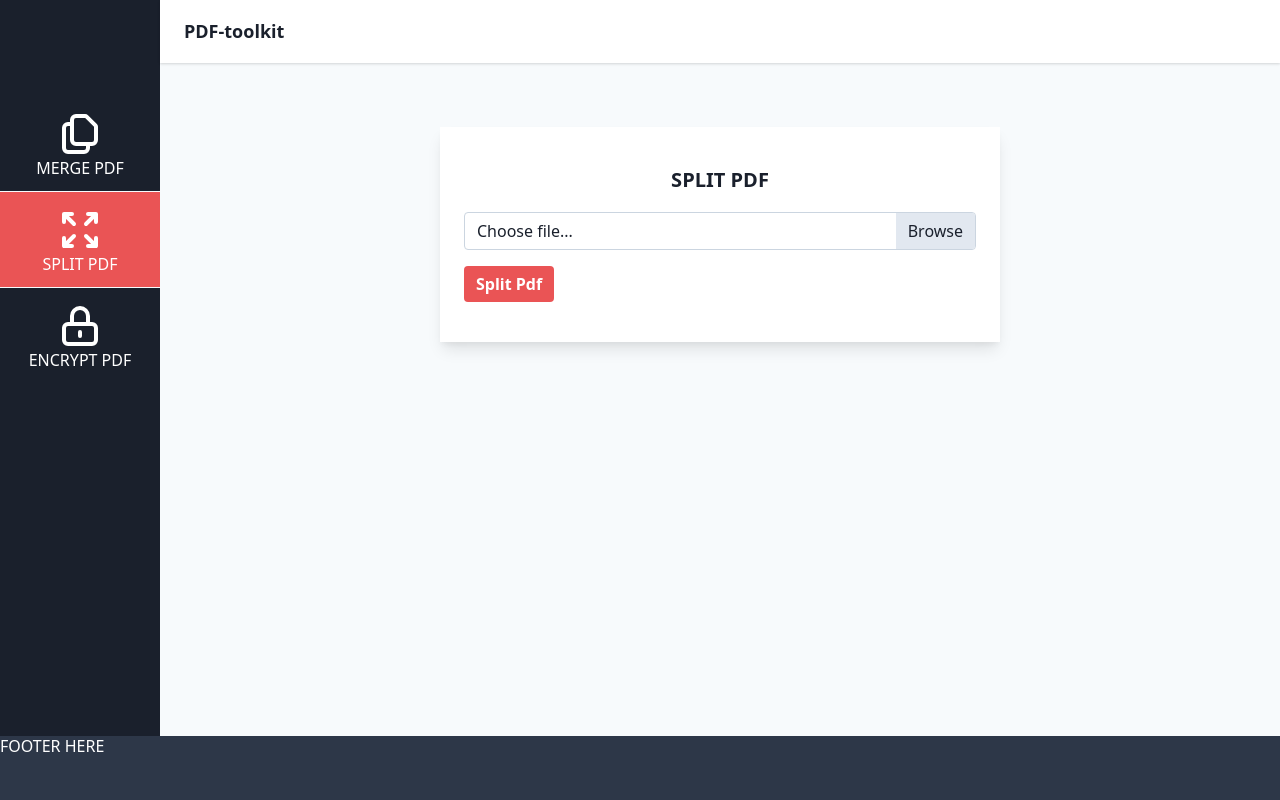
After one commit to ofemmy/pdfToolkit, a Flask app: page /split in a window 1280 px wide. The commit adds this page. Run offline with Flask 2, Linux system fonts and the light colour scheme; style sheets or scripts are compiled from the project's sources; some libraries are stand-ins or nearby versions.

Commit message:
finished split_pdf view

```diff
--- a/app/__init__.py
+++ b/app/__init__.py
@@ -9,3 +9,4 @@ app.config["ALLOWED_EXTENSION"] = ".pdf"
 app.config["MAX_CONTENT_LENGTH"] = 6 * 1024 * 1024
 from app import merge_pdf_views
 from app import split_pdf_views
+from app import encrypt_pdf_views
--- a/app/merge_pdf_views.py
+++ b/app/merge_pdf_views.py
@@ -6,7 +6,7 @@ from app.utils import verify_filenames, merge_pdfs
 
 
 @app.route("/", methods=["GET", "POST"])
-def index():
+def merge():
     form = MergeForm()
     if form.validate_on_submit():
         uploaded_files = [file["file"] for file in form.documents.data if file["file"]]
--- a/app/split_pdf_views.py
+++ b/app/split_pdf_views.py
@@ -0,0 +1,20 @@
+from flask import render_template
+from werkzeug.utils import secure_filename
+
+from app import app
+from app.forms import SplitForm
+from app.utils import split_pdf, clean_up_uploads
+
+
+@app.route("/split", methods=["GET", "POST"])
+def split():
+    form = SplitForm()
+    if form.validate_on_submit():
+        uploaded_file = form.pdf.data
+        uploaded_file.name = uploaded_file.name if secure_filename(uploaded_file.filename) else "uploaded_file"
+        is_done = split_pdf(uploaded_file)
+        if is_done:
+            clean_up_uploads()
+            print("done")
+            # return redirect(url_for("output", mode="split"))
+    return render_template("split.html", form=form, page_title="split")
--- a/app/templates/base.html
+++ b/app/templates/base.html
@@ -11,7 +11,7 @@
     <nav class="flex-grow-0 bg-gray-900 w-40 min-h-full hidden md:block">
         <ul class="text-white uppercase flex flex-col justify-center items-center mt-24">
             <li class="hover:bg-gray-800 w-full h-24 flex justify-center items-center border-b border-gray-100 {{ 'bg-secondary hover:bg-secDark' if page_title=='merged' }}">
-                <a href="#" class="block w-full flex flex-col justify-center items-center">
+                <a href="{{ url_for("merge") }}" class="block w-full flex flex-col justify-center items-center">
                     <svg class="w-12" xmlns="http://www.w3.org/2000/svg" fill="none" viewBox="0 0 24 24"
                          stroke="currentColor">
                         <path stroke-linecap="round" stroke-linejoin="round" stroke-width="2"
@@ -21,7 +21,7 @@
                 </a>
             </li>
             <li class="hover:bg-gray-800 w-full h-24 flex justify-center items-center border-b border-gray-100 {{ 'bg-secondary hover:bg-secDark' if page_title=='split' }}">
-                <a href="#" class="block w-full flex flex-col justify-center items-center">
+                <a href="{{ url_for("split") }}" class="block w-full flex flex-col justify-center items-center">
                     <svg class="w-12" xmlns="http://www.w3.org/2000/svg" fill="none" viewBox="0 0 24 24"
                          stroke="currentColor">
                         <path stroke-linecap="round" stroke-linejoin="round" stroke-width="2"
@@ -31,7 +31,7 @@
                 </a>
             </li>
             <li class="hover:bg-gray-800 w-full h-24 flex justify-center items-center {{ 'bg-secondary hover:bg-secDark' if page_title=='encrypt' }}">
-                <a href="#" class="block w-full flex flex-col justify-center items-center">
+                <a href="{{ url_for("encrypt") }}" class="block w-full flex flex-col justify-center items-center">
 
                     <svg class="w-12" xmlns="http://www.w3.org/2000/svg" fill="none" viewBox="0 0 24 24"
                          stroke="currentColor">
@@ -49,7 +49,6 @@
             <div class="flex justify-between items-center">
                 <div class="text-lg font-bold">
                     <a href="#">PDF-toolkit</a>
-                    <a href="#">{{ page_title }}</a>
                 </div>
                 <div id="hamburger">
                     <svg class="w-6 cursor-pointer md:hidden" xmlns="http://www.w3.org/2000/svg" fill="none"
@@ -61,11 +60,11 @@
                 </div>
             </div>
             <ul class="hidden md:hidden mt-2" id="menu">
-                <li class=" hover:text-secondary py-2"><a href="#">Home</a>
+                <li class=" hover:text-secondary py-2"><a href="{{ url_for("merge") }}">Home</a>
                 </li>
-                <li class=" hover:text-secondary py-2"><a href="#">Split</a></li>
-                <li class=" hover:text-secondary py-2"><a href="#">Merge</a></li>
-                <li class=" hover:text-secondary py-2"><a href="#">Encrypt</a></li>
+                <li class=" hover:text-secondary py-2"><a href="{{ url_for("split") }}">Split</a></li>
+                <li class=" hover:text-secondary py-2"><a href="{{ url_for("merge") }}">Merge</a></li>
+                <li class=" hover:text-secondary py-2"><a href="{{ url_for("encrypt") }}">Encrypt</a></li>
             </ul>
         </header>
         <main class="px-6 py-10 w-1/2 shadow-lg mx-auto mt-16 bg-white">
--- a/app/templates/index.html
+++ b/app/templates/index.html
@@ -1,7 +1,7 @@
 {% extends "base.html" %}
 {% block content %}
     <h3 class="font-semibold leading-tight text-center uppercase text-xl">Merge PDF</h3>
-    <form action="" enctype="multipart/form-data" class="mt-5" method="post">
+    <form action="{{ url_for("merge") }}" enctype="multipart/form-data" class="mt-5" method="post">
         {{ form.csrf_token }}
         <div id="field-wrapper">
             {% for field in form.documents %}
--- /dev/null
+++ b/app/templates/split.html
@@ -0,0 +1,26 @@
+{% extends "base.html" %}
+{% block content %}
+    <h3 class="font-semibold leading-tight text-center uppercase text-xl">Split PDF</h3>
+    <form action="{{ url_for("split") }}" method="post" enctype="multipart/form-data" class="mt-5" novalidate>
+        {{ form.csrf_token }}
+        <div class="mb-4">
+            {{ form.pdf(class_="opacity-0 overflow-hidden z-neg absolute form-file-input",accept=".pdf",**{'id':'customFile'}) }}
+            <label for="customFile"
+                   class="text-sm md:text-base inline-block border border-gray-400 w-full flex justify-between overflow-hidden rounded">
+                <span class="px-3 py-2" id="label">Choose file...</span>
+                <span class="px-3 py-2 bg-gray-300">Browse</span>
+            </label>
+            {% if form.pdf.errors %}
+                {% for error in form.pdf.errors %}
+                    <div class="text-red-600 text-sm">
+                        {{ error }}
+                    </div>
+                {% endfor %}
+            {% endif %}
+        </div>
+        <button type="submit"
+                class="block bg-blue-600  font-bold text-white py-2 px-3 rounded bg-secondary hover:bg-secDark">Split
+            Pdf
+        </button>
+    </form>
+{% endblock %}
```
Also changed, not shown: app/encrypt_pdf_views.py (added, +8 -0 lines), app/utils.py (+13 -14 lines), 3 other files.
